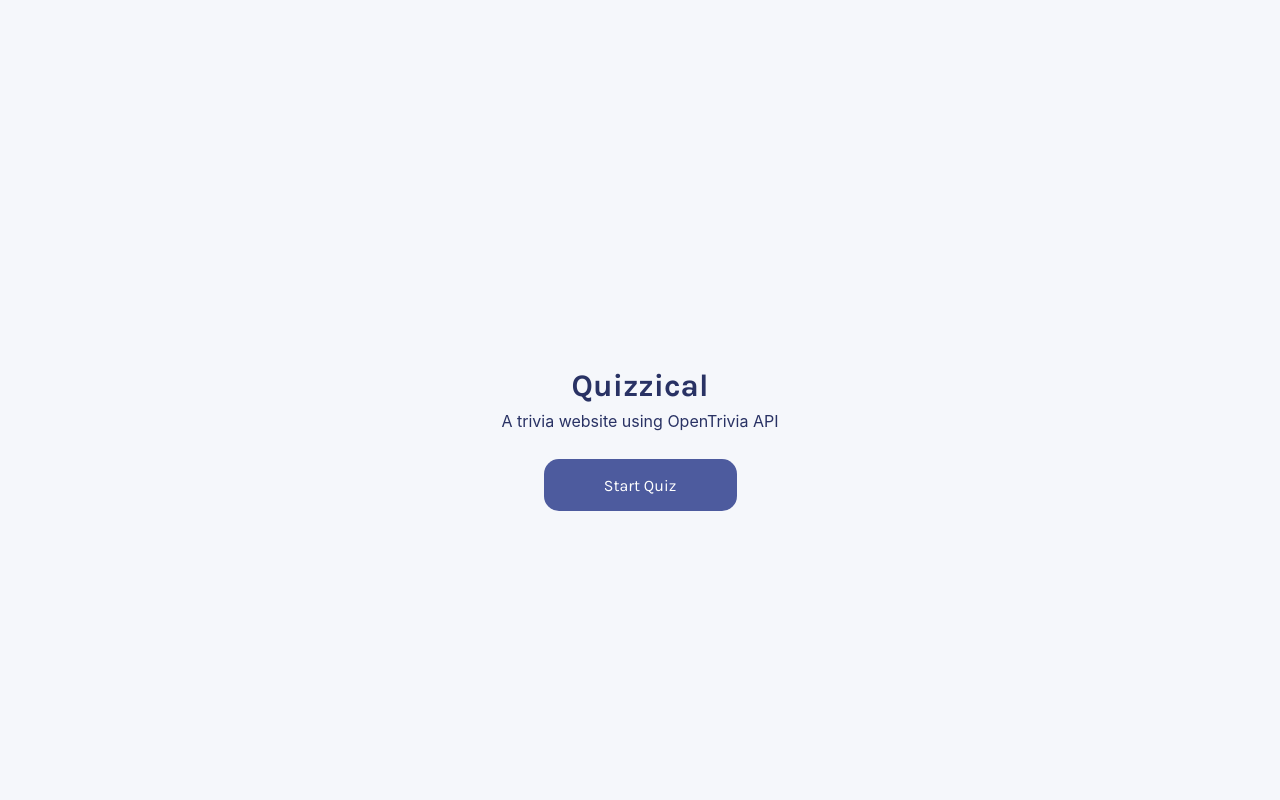
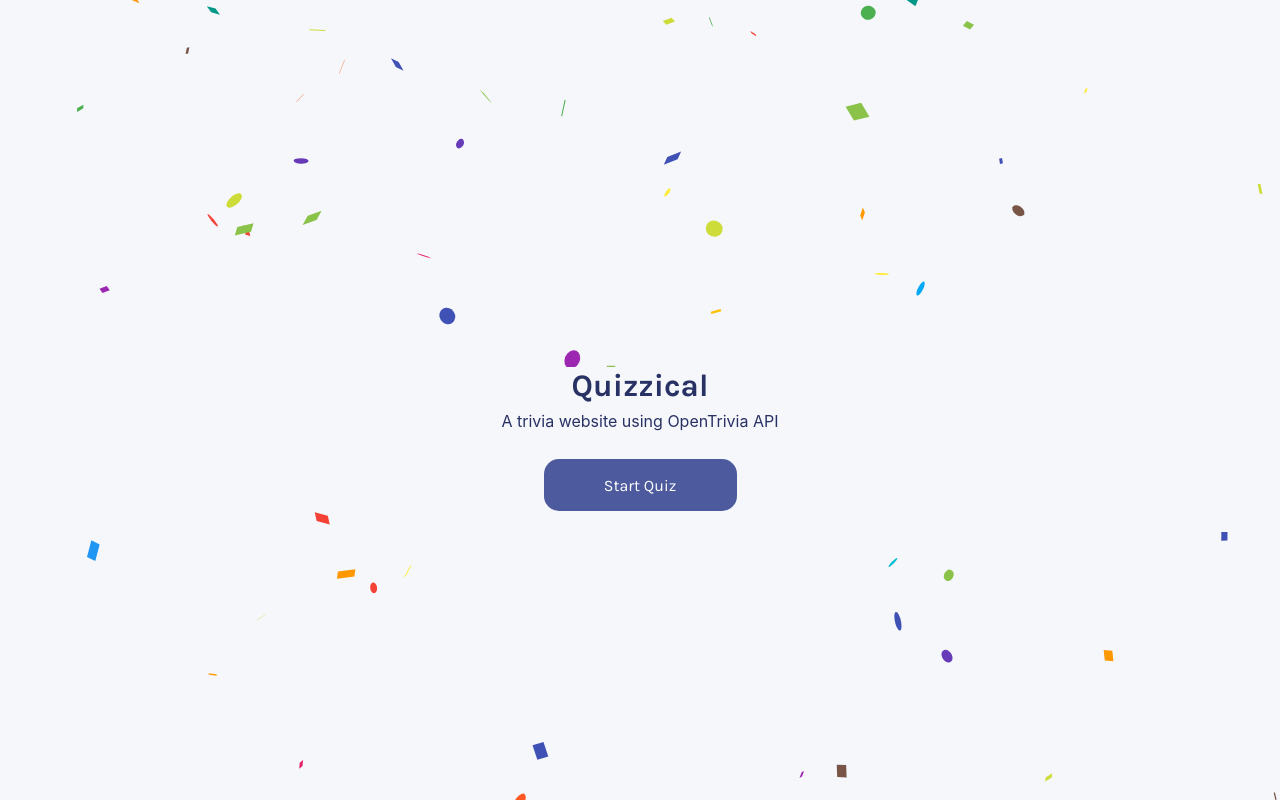
Before and after one commit to Atma1/quizzical, a Next.js app: page / in a window 1280 px wide. Built offline with nearby package versions, Linux system fonts and the light colour scheme.

Commit message:
added confetti

```diff
--- a/src/app/page.js
+++ b/src/app/page.js
@@ -1,7 +1,13 @@
+'use client';
+import Confetti from 'react-confetti';
 import Intro from './components/Intro';
 
 export default function Home() {
   return (
-    <Intro />
+    <>
+      <Confetti
+        numberOfPieces={100}/>
+      <Intro />
+    </>
   );
 }
```
